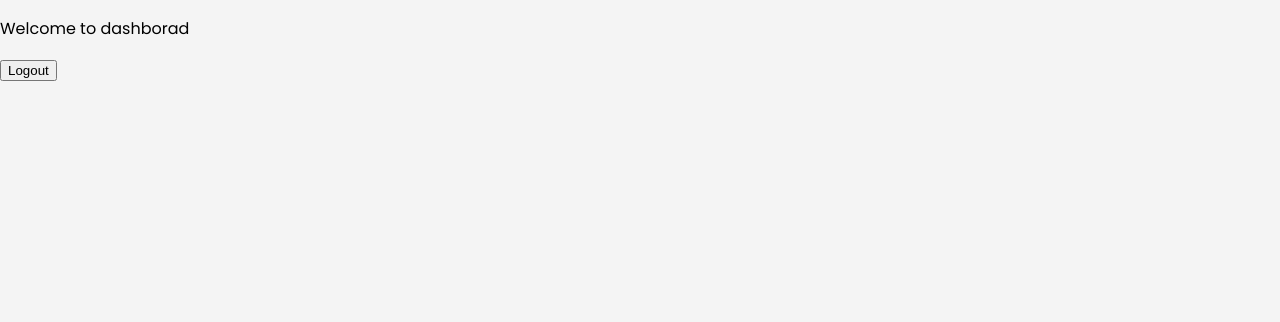
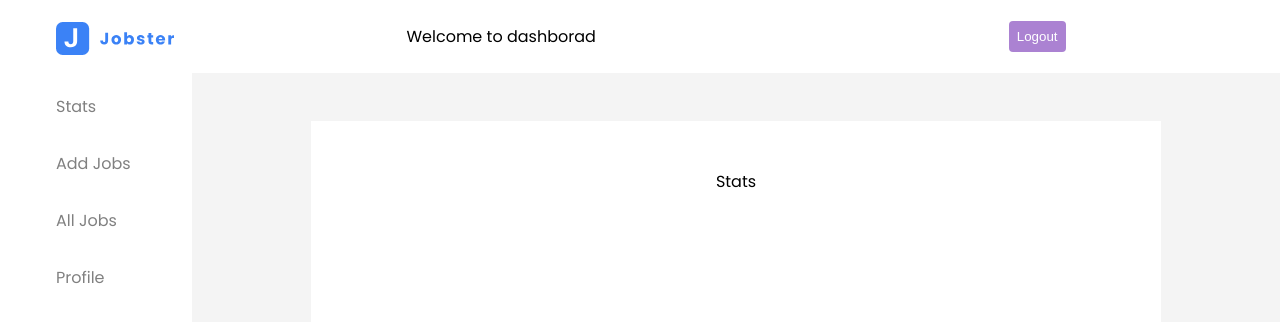
Before and after one commit to mharham75/Jobster, a React (Create React App) app: page /dashboard in a window 1280 px wide. Shown: the top 322 px of the page. Built offline with nearby package versions, Linux system fonts and the light colour scheme.

Commit message:
added dashboard components

```diff
--- a/src/App.js
+++ b/src/App.js
@@ -1,5 +1,6 @@
 //
 import { BrowserRouter, Routes, Route } from "react-router-dom";
+import { Provider } from "react-redux";
 
 import { ToastContainer } from "react-toastify";
 import "react-toastify/dist/ReactToastify.css";
@@ -10,11 +11,14 @@ import Login from "./pages/login/Login";
 import Register from "./pages/register/Register";
 import ErrorPage from "./pages/error/ErrorPage";
 import Dashboard from "./dashboard/Dashboard";
+import store from "./redux/store";
 
 //styles
 import "./App.css";
-import { Provider } from "react-redux";
-import store from "./redux/store";
+import Stats from "./dashboard/stats/Stats";
+import AddJobs from "./dashboard/add-jobs/AddJobs";
+import AllJobs from "./dashboard/all-jobs/AllJobs";
+import Profile from "./dashboard/profile/Profile";
 
 function App() {
   return (
@@ -25,7 +29,12 @@ function App() {
             <Route path="/" element={<Landing />} />
             <Route path="/login" element={<Login />} />
             <Route path="/register" element={<Register />} />
-            <Route path='/dashboard' element={<Dashboard />} />
+            <Route path='/dashboard' element={<Dashboard />}>
+              <Route index element={<Stats />}/>
+              <Route path='addjob' element={<AddJobs />}/>
+              <Route path='alljobs' element={<AllJobs />}/>
+              <Route path="profile" element={<Profile />}/>
+            </Route>
             <Route path="*" element={<ErrorPage />} />
           </Routes>
           <ToastContainer position="top-center" />
--- a/src/dashboard/Dashboard.jsx
+++ b/src/dashboard/Dashboard.jsx
@@ -1,20 +1,55 @@
-import { useNavigate } from "react-router-dom";
-import { getUserFromLocalStorage, removeUserFromLocalStorage } from "../utils/localStorage";
+import { Link, Outlet, useNavigate } from "react-router-dom";
+import {
+  getUserFromLocalStorage,
+  removeUserFromLocalStorage,
+} from "../utils/localStorage";
+import logo from '../assets/images/logo.svg'
+
+//styles
+import "./dashboard.scss";
 
 const Dashboard = () => {
   let _user = getUserFromLocalStorage();
-  const navigate = useNavigate()
+  const navigate = useNavigate();
 
   const handleLogout = () => {
     removeUserFromLocalStorage();
-    navigate('/login')
-  }
+    navigate("/login");
+  };
 
   return (
-    <>
-      <p>Welcome to dashborad {_user?.email}</p>
-      <button onClick={ () => handleLogout()}>Logout</button>
-    </>
+    <div className="dashboard">
+      <div className="left-section">
+        <ul>
+          <li>
+          <img src={logo} alt="jobster logo" className="logo" />
+          </li>
+          <li>
+            <Link to="/dashboard">Stats</Link>
+          </li>
+          <li>
+            <Link to="/dashboard/addjob">Add Jobs</Link>
+          </li>
+          <li>
+            <Link to="/dashboard/alljobs">All Jobs</Link>
+          </li>
+          <li>
+            <Link to="/dashboard/profile">Profile</Link>
+          </li>
+        </ul>
+      </div>
+      <main className="main">
+      <nav>
+        <p>Welcome to dashborad {_user?.email}</p>
+        <button onClick={() => handleLogout()} className="logout-btn">
+          Logout
+        </button>
+      </nav>
+      <div className="main-section">
+        <Outlet />
+      </div>
+      </main>
+    </div>
   );
 };
 
--- /dev/null
+++ b/src/dashboard/add-jobs/AddJobs.jsx
@@ -0,0 +1,9 @@
+
+//styles
+import './addJobs.scss'
+
+const AddJobs = () => {
+    return <p>AddJobs</p>
+}
+
+export default AddJobs
--- /dev/null
+++ b/src/dashboard/all-jobs/AllJobs.jsx
@@ -0,0 +1,9 @@
+
+//styles
+import './allJobs.scss'
+
+const AllJobs = () => {
+    return <p>AllJobs</p>
+}
+
+export default AllJobs
--- /dev/null
+++ b/src/dashboard/dashboard.scss
@@ -0,0 +1,67 @@
+.dashboard {
+    display: flex;
+
+    .left-section {
+        flex: 1;
+        display: flex;
+        flex-direction: row;
+        align-items: flex-start;
+        justify-content: flex-start;
+        background-color: #fff;
+        min-height: 100vh;
+
+        li {
+            list-style-type: none;
+            padding: 1rem;
+
+            .logo{
+                width: 120px;
+                margin-top: -10px;
+            }
+        }
+
+        a {
+            text-decoration: none;
+            color: gray;
+
+            &:hover {
+                opacity: 0.7;
+            }
+        }
+    }
+
+    .main {
+        flex: 6;
+        background-color: #f4f4f4;
+
+        nav {
+            display: flex;
+            align-items: center;
+            justify-content: space-around;
+            background-color: #fff;
+            padding: 0.5rem;
+
+            .logout-btn {
+                background-color: rgb(171, 130, 210);
+                border: none;
+                border-radius: 4px;
+                color: #fff;
+                padding: 0.5rem;
+                cursor: pointer;
+
+                &:hover {
+                    opacity: 0.6;
+                }
+            }
+        }
+
+        .main-section{
+            padding: 2rem;
+            max-width: 786px;
+            margin: 3rem auto;
+            background-color: #fff;
+            min-height: 35vh;
+            text-align: center;
+        }
+    }
+}
--- /dev/null
+++ b/src/dashboard/profile/Profile.jsx
@@ -0,0 +1,33 @@
+//styles
+import "./profile.scss";
+
+const Profile = () => {
+  return (
+    <div className="profile">
+      <h2>Profile</h2>
+      <form className="profile-form">
+        <div>
+          <label htmlFor="name">Name</label>
+          <input id="name" name="name" />
+        </div>
+        <div>
+          <label htmlFor="lastName">Last Name</label>
+          <input id="lastName" name="lastName" />
+        </div>
+        <div>
+          <label htmlFor="email">Email</label>
+          <input id="email" name="email" />
+        </div>
+        <div>
+          <label htmlFor="loction">Location</label>
+          <input id="loction" name="loction" />
+        </div>
+        <div>
+          <button className="save-btn">Save Changes</button>
+        </div>
+      </form>
+    </div>
+  );
+};
+
+export default Profile;
--- /dev/null
+++ b/src/dashboard/profile/profile.scss
@@ -0,0 +1,49 @@
+.profile {
+    h2 {
+        font-weight: 600;
+        font-size: 1.4rem;
+        text-align: start;
+    }
+
+    .profile-form {
+        display: grid;
+        grid-template-columns: 1fr 1fr 1fr;
+        gap: 20px;
+
+        label,
+        input {
+            display: block;
+        }
+
+        input {
+            background-color: #f4f4f4;
+            border: none;
+            outline: none;
+            padding: 0.5rem;
+            border-radius: 4px;
+        }
+
+        label {
+            text-align: start;
+            margin-bottom: 8px;
+        }
+
+        .save-btn {
+            padding: 0.5rem;
+            background-color: burlywood;
+            color: #fff;
+            border: none;
+            border-radius: 4px;
+            cursor: pointer;
+            justify-self: center;
+            align-self: center;
+            margin-top: 30px;
+            width: 260px;
+
+            &:hover {
+                opacity: 0.8;
+            }
+        }
+
+    }
+}
--- /dev/null
+++ b/src/dashboard/stats/Stats.jsx
@@ -0,0 +1,9 @@
+
+//styles
+import './stats.scss'
+
+const Stats = () => {
+    return <p>Stats</p>
+}
+
+export default Stats
```
Also changed, not shown: src/dashboard/add-jobs/addJobs.scss (added), src/dashboard/all-jobs/allJobs.scss (added), src/dashboard/stats/stats.scss (added).
